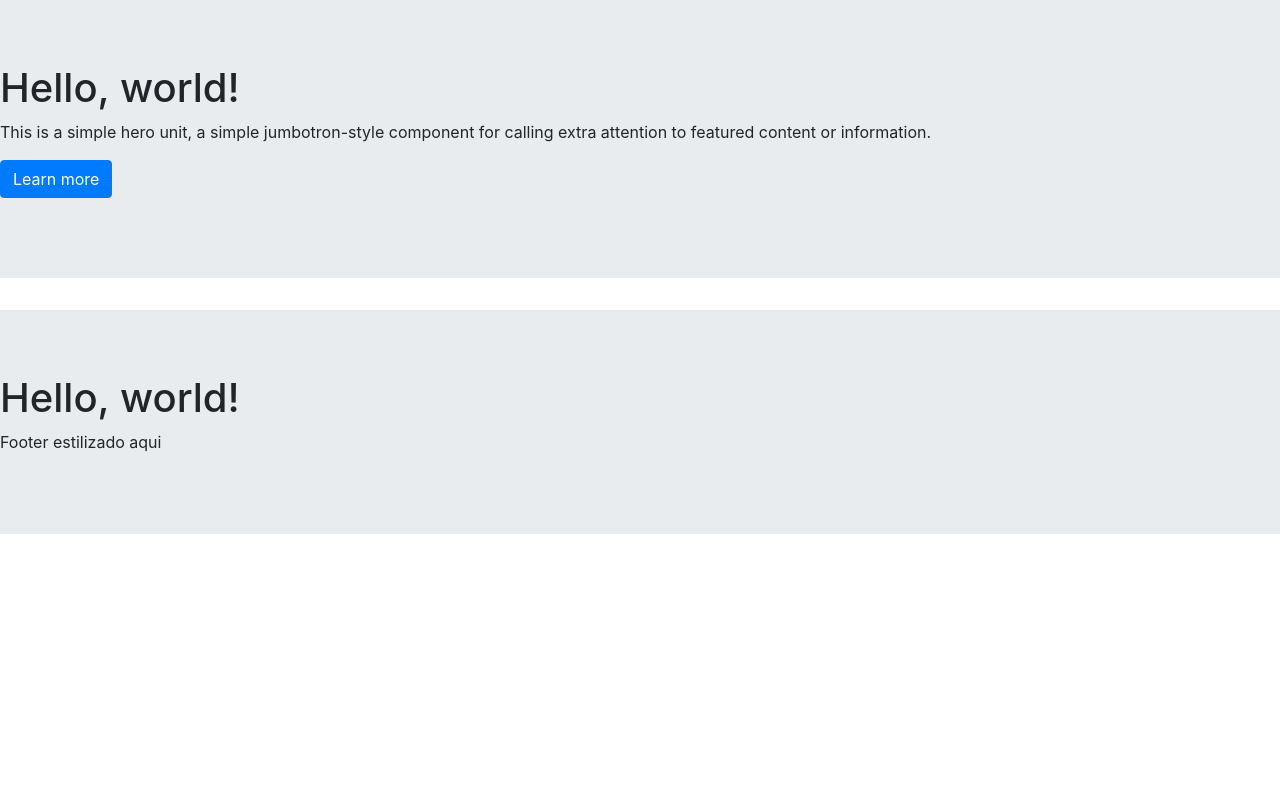
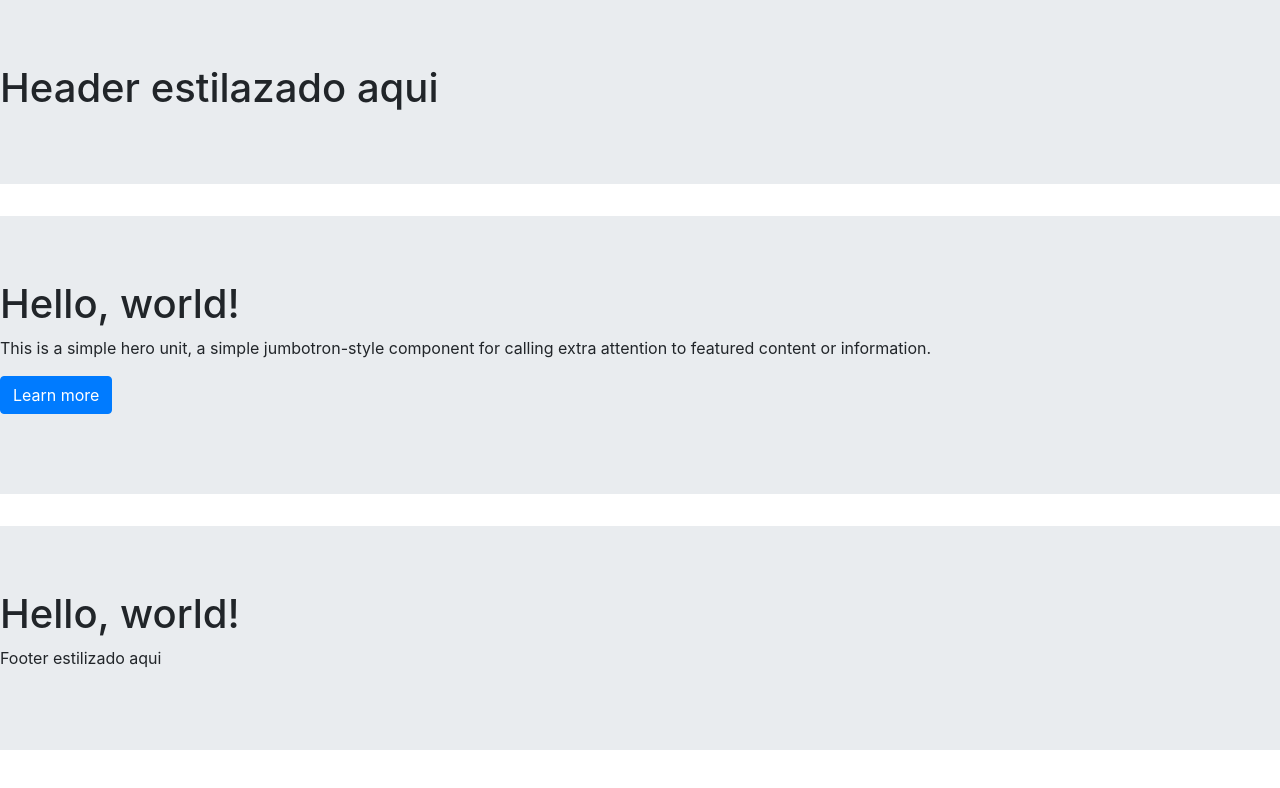
Before and after one commit to daniellycosta/ProviHackWoman, a React (Create React App) app: page / in a window 1280 px wide. Shown: the top 788 px of the page. Built offline with nearby package versions, Linux system fonts and the light colour scheme.

Commit message:
feat: cria header

```diff
--- a/src/App/App.js
+++ b/src/App/App.js
@@ -3,7 +3,7 @@ import { BrowserRouter as Router, Switch, Route } from "react-router-dom";
 
 import { Login } from "../components/Login";
 import { Cadastro } from "../components/Cadastro";
-import { Footer } from "../components/Footer";
+
 
 
 export function App() {
--- /dev/null
+++ b/src/components/Header/HeaderComponent.jsx
@@ -0,0 +1,11 @@
+import React from "react";
+import { Jumbotron } from "react-bootstrap";
+
+export const HeaderComponent = (props) => {
+  return (
+    <Jumbotron fluid>
+      <h1>Header estilazado aqui </h1>
+
+    </Jumbotron>
+  );
+};
--- /dev/null
+++ b/src/components/Header/index.js
@@ -0,0 +1 @@
+export { HeaderComponent as Header } from "./HeaderComponent";
--- a/src/index.js
+++ b/src/index.js
@@ -3,11 +3,13 @@ import ReactDOM from "react-dom";
 import "./index.css";
 import { App } from "../src/App";
 import { Footer } from "../src/components/Footer";
+import { Header } from "../src/components/Header";
 import reportWebVitals from "./reportWebVitals";
 import "bootstrap/dist/css/bootstrap.min.css";
 
 ReactDOM.render(
   <React.StrictMode>
+    <Header/>
     <App />
     <Footer/>
   </React.StrictMode>,
```
Also changed, not shown: src/components/Header/style.css (added).
